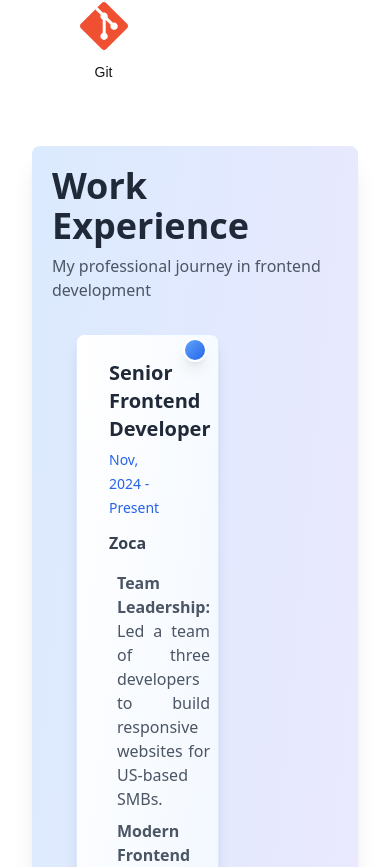
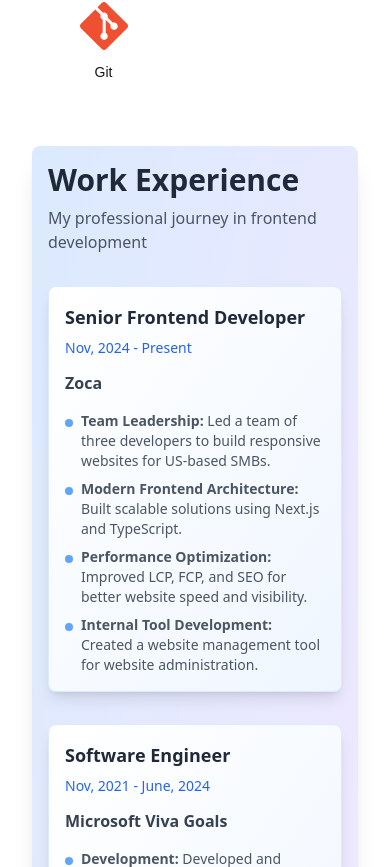
Before and after one commit to Yash-Soni/my-portfolio, a Next.js app: page /about in a window 390 px wide. Shown: the part 1937-2804 px from the top of the page. Built offline with nearby package versions, Linux system fonts and the light colour scheme.

Commit message:
mobile view update

```diff
--- a/src/app/components/WorkExperience.tsx
+++ b/src/app/components/WorkExperience.tsx
@@ -11,50 +11,48 @@ interface WorkExperience {
 
 const WorkExperienceTimeline = ({ experiences }: { experiences: WorkExperience[] }) => {
   return (
-    <div className="w-full mx-auto my-12 p-5 bg-gradient-to-br from-blue-100 to-purple-100 rounded-lg shadow-xl font-sans">
-      <h2 className="text-Left mb-2 text-4xl font-semibold text-gray-800">Work Experience</h2>
+    <div className="w-full mx-auto my-12 p-4 md:p-5 bg-gradient-to-br from-blue-100 to-purple-100 rounded-lg shadow-xl font-sans">
+      <h2 className="text-Left mb-2 text-3xl md:text-4xl font-semibold text-gray-800">Work Experience</h2>
       <p className="text-left mb-8 text-gray-600">My professional journey in frontend development</p>
       <div className="relative">
-        <div className="absolute left-1/2 transform -translate-x-1/2 top-0 bottom-0 w-0.5 bg-gradient-to-b from-blue-400 to-purple-400"></div>
+        {/* Timeline line - hidden on mobile, visible on desktop */}
+        <div className="hidden md:block absolute left-1/2 transform -translate-x-1/2 top-0 bottom-0 w-0.5 bg-gradient-to-b from-blue-400 to-purple-400"></div>
+
         {experiences.map((experience: WorkExperience, index: number) => (
           <motion.div
             key={index}
-            className={`flex ${index % 2 === 0 ? 'flex-row' : 'flex-row-reverse'} relative mb-10`}
+            className={`flex flex-col md:flex-row ${index % 2 === 0 ? 'md:flex-row' : 'md:flex-row-reverse'} relative mb-8 md:mb-10`}
             initial={{ opacity: 0, y: 50 }}
             whileInView={{
               opacity: 1,
               y: 0,
               transition: {
                 duration: 0.5,
-                delay: 0.1 * index // Adds a slight delay for each card
+                delay: 0.1 * index
               }
             }}
             viewport={{ once: true, margin: "-40px" }}
           >
-            {/* {experience.logoUrl && <div className="w-1/2 flex items-center justify-center">
-              <img
-                src={experience.logoUrl}
-                alt={`${experience.company} logo`}
-                className="w-24 h-24 object-contain opacity-80 hover:opacity-100 transition-opacity duration-300"
-              />
-            </div>} */}
-            <div className="absolute left-1/2 transform -translate-x-1/2 top-1 w-6 h-6 bg-gradient-to-br from-blue-400 to-blue-600 rounded-full border-2 border-white z-10 shadow-lg"></div>
+            {/* Timeline dot - hidden on mobile, visible on desktop */}
+            <div className="hidden md:block absolute left-1/2 transform -translate-x-1/2 top-1 w-6 h-6 bg-gradient-to-br from-blue-400 to-blue-600 rounded-full border-2 border-white z-10 shadow-lg"></div>
+
             <div
-              className={`w-1/2 py-6 ${index % 2 === 0 ? 'pr-12 pl-8 ml-6' : 'pl-12 pr-8 mr-6'}
+              className={`w-full md:w-1/2 py-4 md:py-6 px-4
+                ${index % 2 === 0 ? 'md:pr-12 md:pl-8 md:ml-6' : 'md:pl-12 md:pr-8 md:mr-6'}
                 bg-gradient-to-br from-white to-blue-50 rounded-lg shadow-lg
                 border border-blue-100 hover:shadow-xl transition-all duration-300
                 hover:transform hover:scale-[1.02] hover:border-blue-200`}
             >
               <div className="mb-3 text-left">
-                <h3 className="text-xl font-bold text-gray-800 mb-1">{experience.title}</h3>
+                <h3 className="text-lg md:text-xl font-bold text-gray-800 mb-1">{experience.title}</h3>
                 <span className="text-sm text-blue-600 font-medium">{experience.date}</span>
               </div>
               <p className="mb-4 text-gray-700 font-semibold text-left">{experience.company}</p>
-              <ul className="space-y-2 text-gray-600">
+              <ul className="space-y-2 text-gray-600 text-sm md:text-base">
                 {experience.description.map((desc: string, descIndex: number) => (
-                  <li key={descIndex} className="flex items-start text-justify">
-                    <span className="inline-block w-2 h-2 bg-blue-400 rounded-full mt-2 mr-2"></span>
-                    <span dangerouslySetInnerHTML={{ __html: desc }}></span>
+                  <li key={descIndex} className="flex items-start">
+                    <span className="inline-block w-2 h-2 bg-blue-400 rounded-full mt-2 mr-2 flex-shrink-0"></span>
+                    <span className="text-left" dangerouslySetInnerHTML={{ __html: desc }}></span>
                   </li>
                 ))}
               </ul>
```
